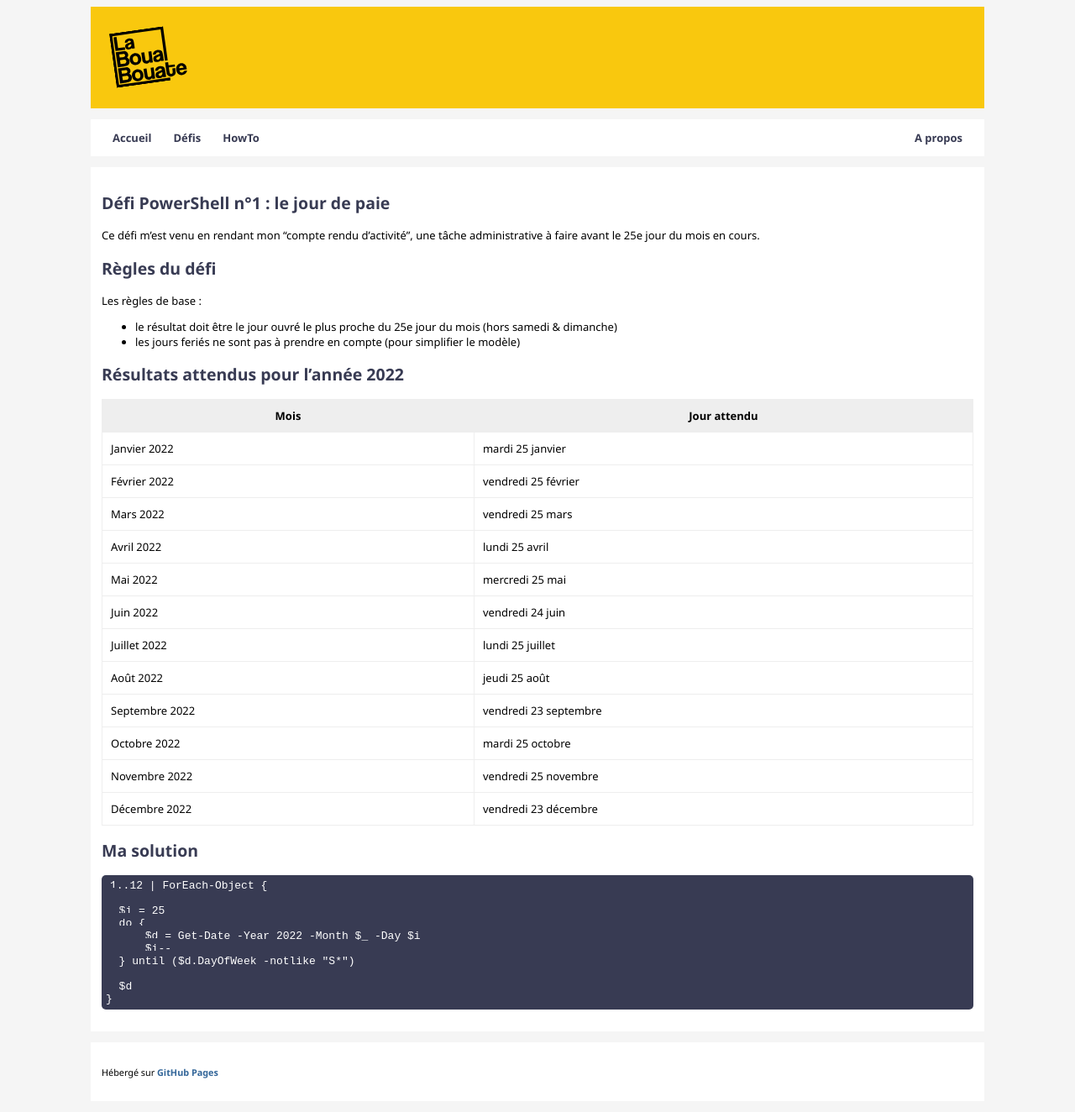
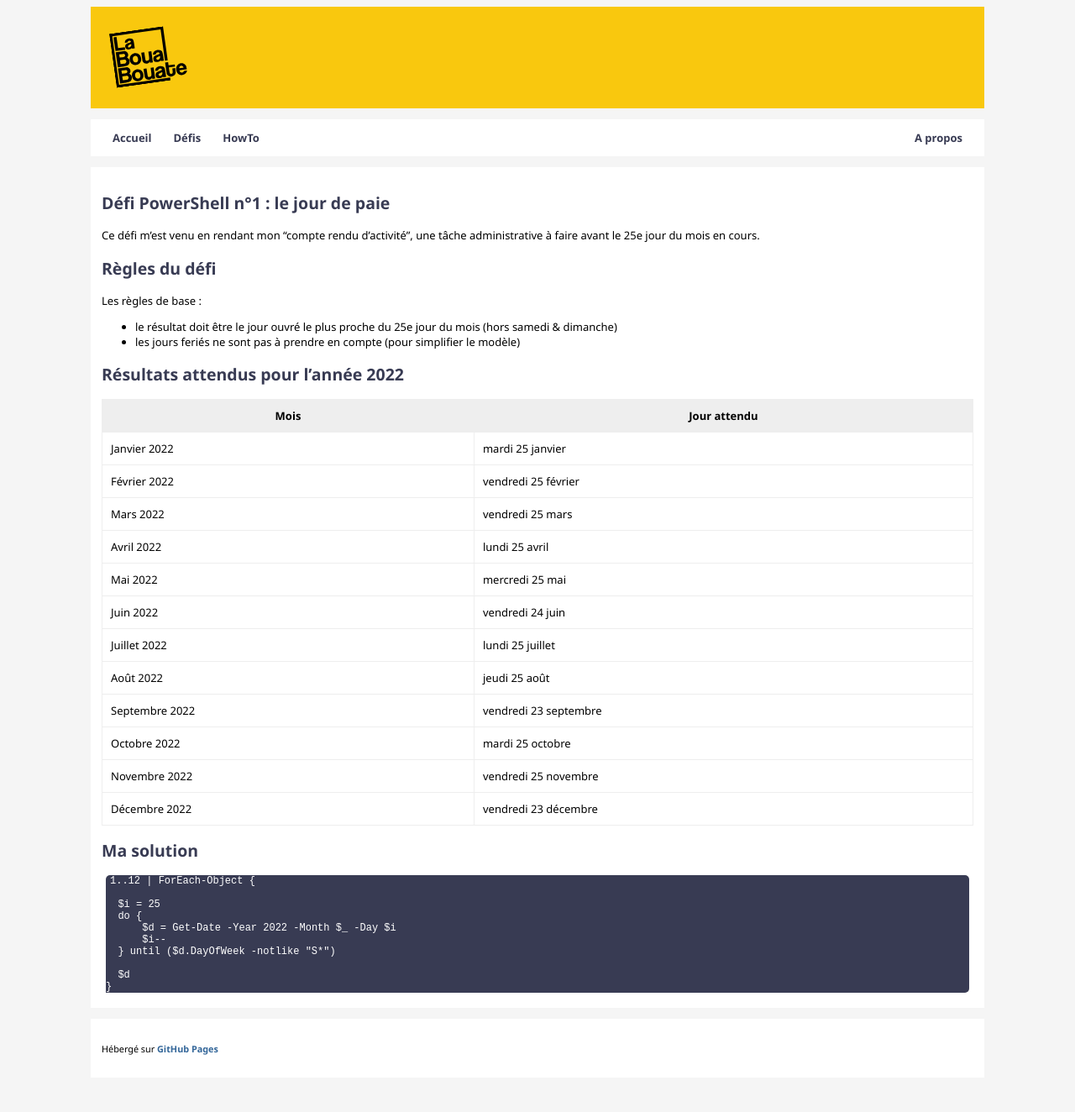
Before and after one commit to leobouard/leobouard.github.io, a Jekyll site: the page built from powershell/challenges/1_jour-de-paie.md, in a window 1280 px wide. Shown: the whole page at 84% size. Built offline with Jekyll 4.4.1, drawn with Linux system fonts in a browser that asks for light colours; our own code applies the rules of GitHub Pages for plain Markdown files; after the commit the page ends 1296 px from its top, so only the background shows below that.

Commit message:
Update style.scss

```diff
--- a/assets/css/style.scss
+++ b/assets/css/style.scss
@@ -128,8 +128,7 @@ section {
         color: #fff;
         border: none;
         border-radius: 5px;
-        padding: 5px;
-        font-size: medium;
+        margin: 5px;
     }
 
     /* --- TABLES --- */
```
